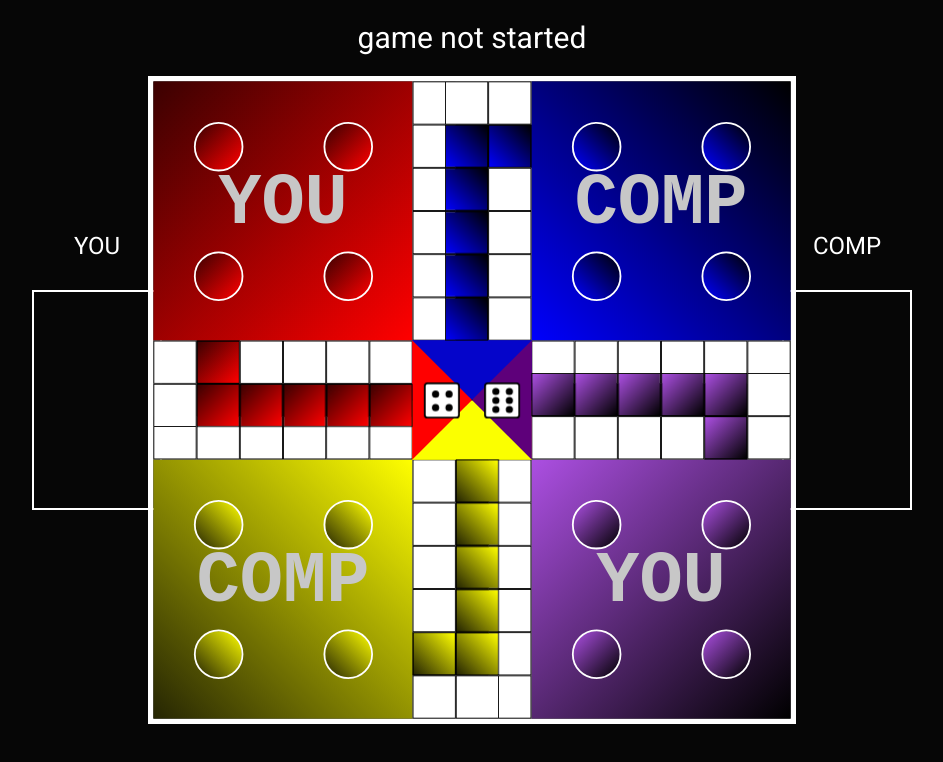
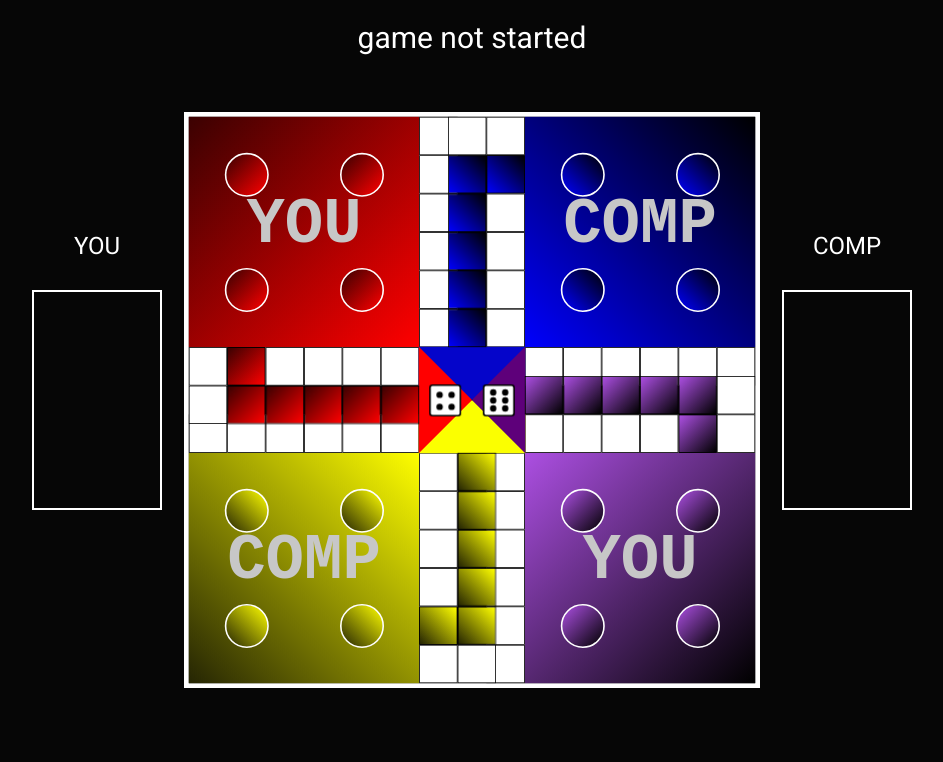
Before and after one commit to lenajeremy/ludo-game, a website: page index.html in a window 1280 px wide. Shown: the whole page, without its empty margins (168-1111 px from the left). Drawn offline with Linux system fonts and the light colour scheme.

Commit message:
i hope it works now

```diff
--- a/ludo.css
+++ b/ludo.css
@@ -19,7 +19,7 @@ h1{
   position: absolute;
   left: 50%;
   top: 50%;
-  transform: translate(-50%, -50%) scale(0.9);
+  transform: translate(-50%, -50%) scale(0.8);
   border: 6px solid white;
 }
 .house {
```
